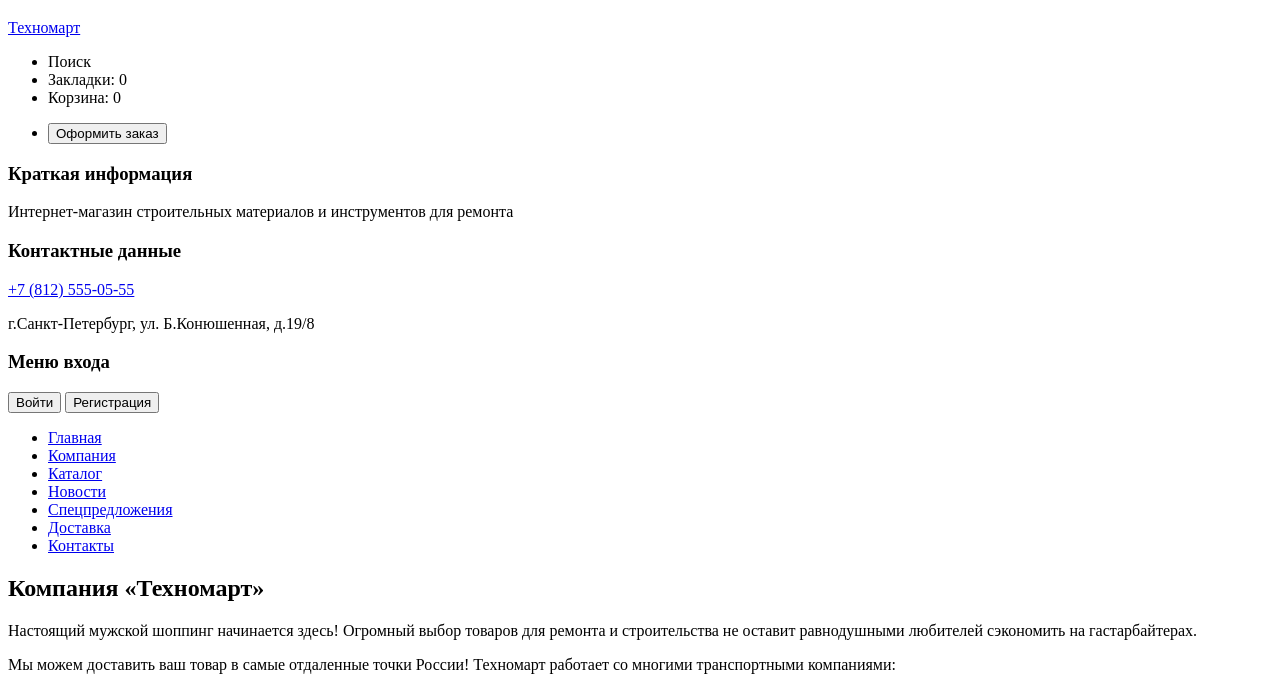
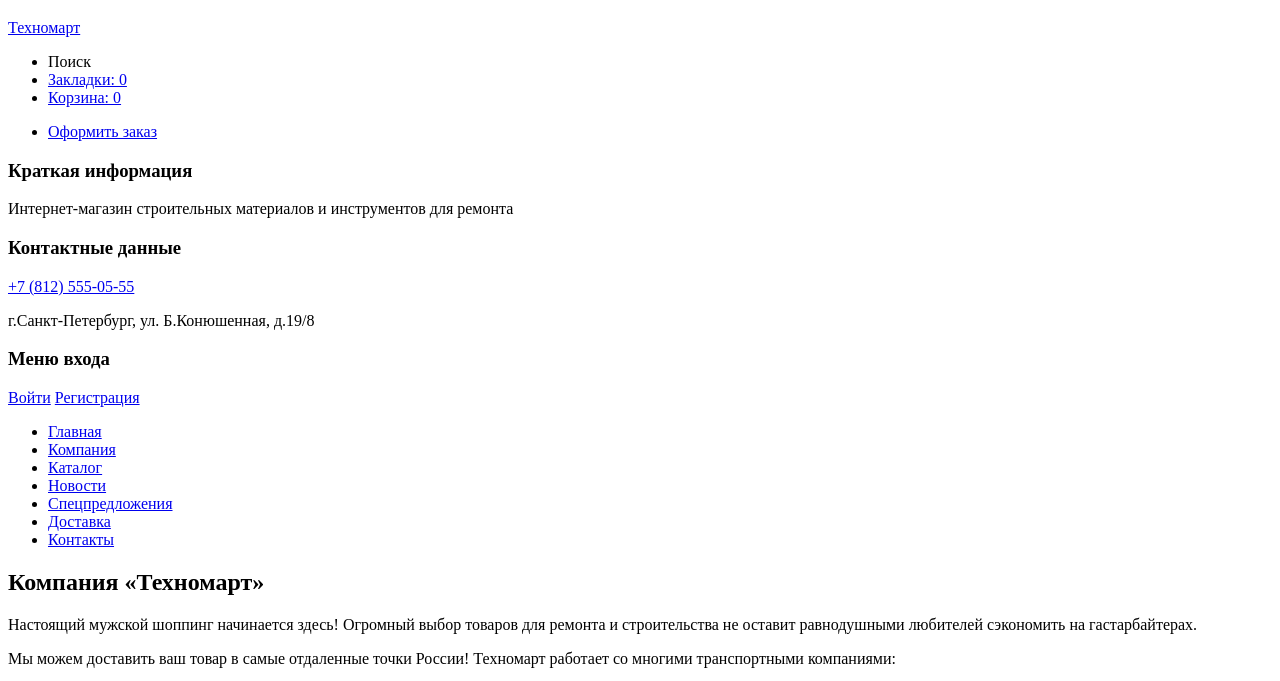
Before and after one commit to sergeytrubkin/198010-technomart-26, a plain HTML site: page index.html in a window 1280 px wide. Shown: the part 61-742 px from the top of the page. Drawn offline with Linux system fonts and the light colour scheme.

Commit message:
Добавление ссылок в разметку header
Добавление ссылок в необходимые пункты шапки сайта.

```diff
--- a/index.html
+++ b/index.html
@@ -12,11 +12,11 @@
         <a href="#">Техномарт</a>
         <ul>
             <li>Поиск</li>
-            <li>Закладки: 0</li>
-            <li>Корзина: 0</li>
+            <li><a href="#">Закладки: 0</a></li>
+            <li><a href="#">Корзина: 0</a></li>
         </ul>
         <ul>
-            <li><button type="button">Оформить заказ</button></li>
+            <li><a href="#">Оформить заказ</a></li>
         </ul>
         <!-- end header-top -->
 
@@ -33,8 +33,8 @@
         <section>
             <h3>Меню входа</h3>
 
-            <button type="button">Войти</button>
-            <button type="button">Регистрация</button>
+            <a href="#">Войти</a>
+            <a href="#">Регистрация</a>
         </section>
         <!-- end description, contacts, sign-up -->
 
```
Also changed, not shown: catalog.html (+5 -4 lines).
